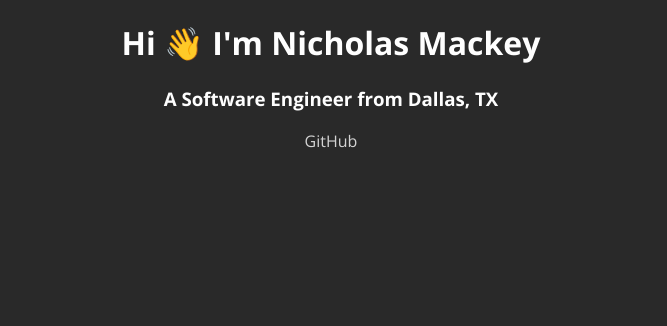
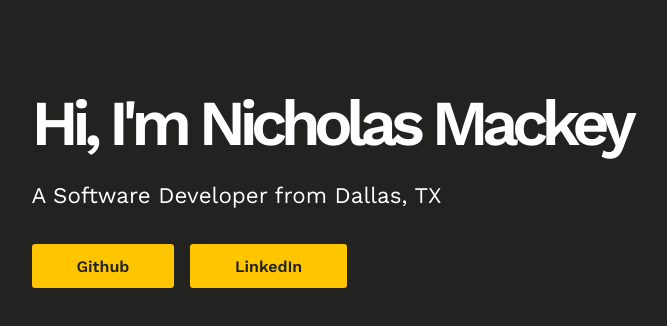
Before and after one commit to nicholasmackey/nicholasmackey-portfolio, a React (Create React App) app: page / in a window 1280 px wide. Shown: the top 326 px of the page, without its empty margins (309-976 px from the left). Built offline with nearby package versions, Linux system fonts and the light colour scheme.

Commit message:
update layout

```diff
--- a/package.json
+++ b/package.json
@@ -3,12 +3,14 @@
   "version": "0.1.0",
   "private": true,
   "dependencies": {
+    "@material-ui/icons": "^4.11.2",
     "@testing-library/jest-dom": "^5.11.4",
     "@testing-library/react": "^11.1.0",
     "@testing-library/user-event": "^12.1.10",
     "react": "^17.0.1",
     "react-dom": "^17.0.1",
     "react-scripts": "4.0.2",
+    "styled-components": "^5.2.1",
     "web-vitals": "^1.0.1"
   },
   "scripts": {
--- a/src/App.css
+++ /dev/null
@@ -1,8 +0,0 @@
-.App {
-  text-align: center;
-}
-
-a {
-  text-decoration: none;
-  color: #d3d3d3;
-}
--- a/src/App.js
+++ b/src/App.js
@@ -1,15 +1,15 @@
 import React from "react"
-import "./App.css"
+import Link from "./components/Link"
 
 function App() {
   return (
     <div className="App">
-        <h1>Hi 👋 I'm Nicholas Mackey</h1>
-        <h3>A Software Engineer from Dallas, TX</h3>
-        <a href="https://www.github.com/nikmackey">
-          GitHub</a>
+      <h1>Hi, I'm Nicholas Mackey</h1>
+      <p>A Software Developer from Dallas, TX</p>
+      <Link address="https://www.github.com/nikmackey" title="Github" />
+      <Link address="https://www.linkedin.com/in/nicholasadammackey" title="LinkedIn" />
     </div>
-  );
+  )
 }
 
-export default App;
+export default App
--- /dev/null
+++ b/src/components/Link.js
@@ -0,0 +1,28 @@
+import React from "react"
+import styled from "styled-components"
+
+const SocialLink = styled.a`
+  color: #222321;
+  background-color: #ffc600;
+  font-weight: 400;
+  text-decoration: none;
+  font-weight: 600;
+  padding: 0.8rem 2.8rem;
+  border-radius: 0.2rem;
+  margin-right: 1rem;
+  cursor: pointer;
+  transition: all 250ms ease-in;
+
+  &:hover {
+    opacity: 0.9;
+  }
+`
+const Link = (props) => {
+  return (
+    <SocialLink href={props.address} target="blank" rel="noopener noreferrer">
+      {props.title}
+    </SocialLink>
+  )
+}
+
+export default Link
--- a/src/index.css
+++ b/src/index.css
@@ -1,11 +1,48 @@
-@import url('https://fonts.googleapis.com/css2?family=Open+Sans:wght@400;600;700&display=swap');
+@import-normalize;
+@import url("https://fonts.googleapis.com/css2?family=Work+Sans:wght@400;600&display=swap");
+
+* {
+  box-sizing: border-box;
+  margin: 0;
+  padding: 0;
+  font-family: "Work Sans", sans-serif;
+}
+
+:root {
+  --yellow: #ffc600;
+  --dark: #222321;
+  --light: #ffffff;
+}
 
 body {
+  color: var(--light);
+  background-color: var(--dark);
+  display: flex;
+  align-items: center;
+  justify-content: center;
+  max-width: 90%;
+  margin: 0 auto;
+}
+
+#root {
+  text-align: left;
+}
+
+h1,
+h2,
+h3 {
+  font-size: 4rem;
   margin: 0;
-  font-family: 'Open Sans', BlinkMacSystemFont, 'Segoe UI', 'Roboto', 'Oxygen', 'Ubuntu',
-    'Cantarell', 'Fira Sans', 'Droid Sans', 'Helvetica Neue', sans-serif;
-  -webkit-font-smoothing: antialiased;
-  -moz-osx-font-smoothing: grayscale;
-  background: #292929;
-  color: #fefefe;
+  line-height: 3.4rem;
+  letter-spacing: -0.4rem;
+  margin-bottom: 2rem;
 }
+
+p {
+  font-size: 1.4rem;
+  margin-bottom: 3rem;
+}
+
+.App {
+  margin-top: 6rem;
+}
```
Also changed, not shown: src/index.js (+6 -7 lines), 2 other files (tests, documents, lock files or other folders).
